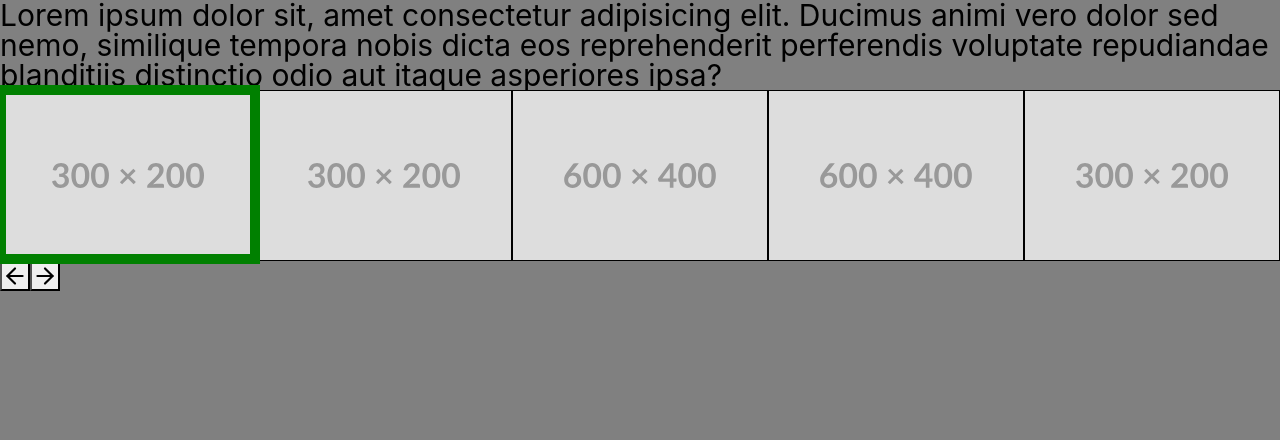
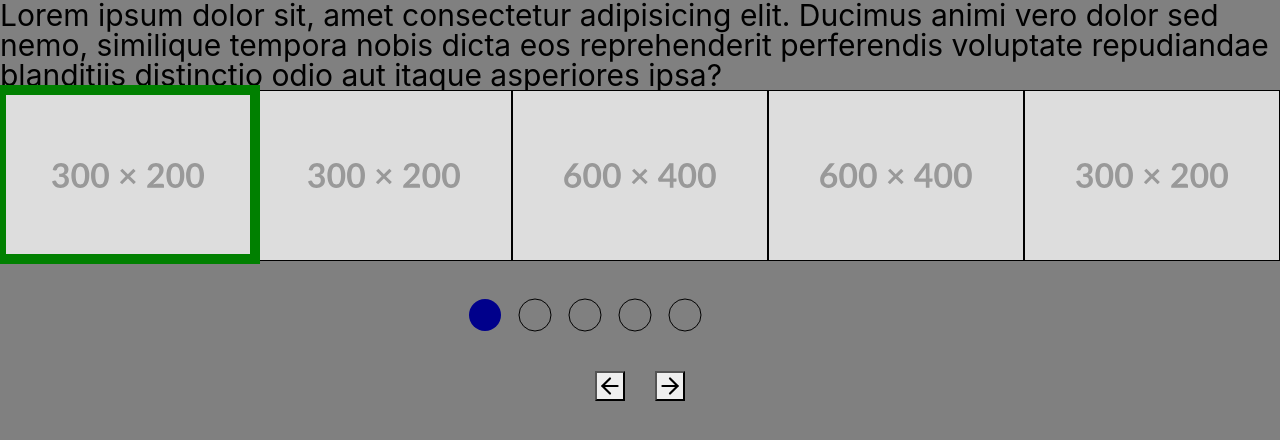
Before and after one commit to thereisnodeveloper/image-carousel, a website built with webpack: page src/index.html in a window 1280 px wide. Built offline with nearby package versions, Linux system fonts and the light colour scheme.

Commit message:
feature: add navigation buttons

```diff
--- a/src/index.js
+++ b/src/index.js
@@ -40,6 +40,8 @@ class Carousel {
   // constructor(){
 
   // }
+  static numImages = 0;
+  static currentNavIndex = 0;
 
   static addImagesToCarousel() {
     // #region configs
@@ -60,7 +62,6 @@ class Carousel {
       const carousel = document.createElement('div');
       carousel.classList.add('carousel');
       carousel.style.display = 'flex';
-      // carousel.style.border = '1px solid red';
       return carousel;
     }
     this.carouselElemRef = createCarousel();
@@ -74,7 +75,7 @@ class Carousel {
       imgToAdd = document.createElement('div').appendChild(imgToAdd);
       imgToAdd.classList.add('carousel-item');
       imgToAdd.setAttribute('id', i);
-
+      Carousel.numImages += 1;
       // let imgWrapper = document.createElement('div');
       // imgWrapper.style.display = 'flex';
       // imgWrapper.appendChild(imgToAdd);
@@ -102,6 +103,18 @@ function makeViewingWindow() {
   const carouselItem = document.querySelector('.carousel-item');
 
   updateViewingWindowSize(viewingWindow, carouselItem);
+  const resizeObserver = new ResizeObserver((resizeEntries) => {
+    for (const entry of resizeEntries) {
+      if (entry.contentBoxSize) {
+        updateViewingWindowSize(
+          document.querySelector('.viewing-window'),
+          document.querySelector('.carousel-item')
+        );
+      }
+    }
+  });
+
+  resizeObserver.observe(document.querySelector('.carousel'));
 
   viewingWindow.style.border = 'solid 5px green';
   viewingWindow.style.outline = 'solid 5px green';
@@ -114,6 +127,13 @@ function makeViewingWindow() {
 document
   .querySelector('.carousel-item')
   .addEventListener('load', makeViewingWindow);
+
+function styleNavDot(navDotElem) {
+  console.log(navDotElem);
+  navDotElem.classList.toggle('selected');
+  return navDotElem;
+}
+const navDotArray = [];
 
 // Carousel.carouselElemRef.style.border = '10px solid gold';
 
@@ -132,7 +152,7 @@ document
  * // Move the carousel to the right
  * moveCarousel(200, 'right');
  */
-function moveCarousel(carouselItemWidth, direction) {
+function moveCarouselAndNav(carouselItemWidth, direction) {
   // console.log('carouselItemWidth:', carouselItemWidth)
   const carousel = document.querySelector('.carousel');
   const currentPosition = +carousel.style.left.replace('px', '');
@@ -140,9 +160,21 @@ function moveCarousel(carouselItemWidth, direction) {
 
   let shiftAmount;
   if (direction === 'left') {
-    shiftAmount = currentPosition - carouselItemWidth;
+    if (Carousel.currentNavIndex > 0) {
+      shiftAmount = currentPosition - carouselItemWidth;
+
+      styleNavDot(navDotArray[Carousel.currentNavIndex]);
+      Carousel.currentNavIndex -= 1;
+      styleNavDot(navDotArray[Carousel.currentNavIndex]);
+    }
   } else if (direction === 'right') {
-    shiftAmount = currentPosition + carouselItemWidth;
+    if (Carousel.currentNavIndex < navDotArray.length -1) {
+      shiftAmount = currentPosition + carouselItemWidth;
+
+      styleNavDot(navDotArray[Carousel.currentNavIndex]);
+      Carousel.currentNavIndex += 1;
+      styleNavDot(navDotArray[Carousel.currentNavIndex]);
+    }
   }
   // console.log('shiftAmount:', shiftAmount);
   carousel.style.left = `${shiftAmount}px`;
@@ -156,6 +188,10 @@ function addNavButtons() {
   // TODO:get img to serve as button
   const goLeft = document.createElement('button');
   const goRight = document.createElement('button');
+  const buttonContainer = document.createElement('div');
+  buttonContainer.className = 'button-container';
+  const navContainer = document.createElement('div');
+  navContainer.className = 'nav-container';
 
   function styleElement(element, backgroundImage) {
     element.style.backgroundImage = `url(${backgroundImage})`;
@@ -171,30 +207,39 @@ function addNavButtons() {
     let direction;
     if (button === goLeft) direction = 'left';
     if (button === goRight) direction = 'right';
-    button.addEventListener('click', () => {
-      moveCarousel(width, direction);
+    button.addEventListener('click', (evt) => {
+      moveCarouselAndNav(width, direction);
+      // navDotArray
     });
   });
 
-  document.querySelector('.carousel-wrapper').append(goLeft, goRight);
+  const navMinimap = createNavMinimap();
+  buttonContainer.append(goLeft, goRight);
+  navContainer.append(navMinimap, buttonContainer);
+  document.querySelector('.carousel-wrapper').append(navContainer);
 }
-const resizeObserver = new ResizeObserver((resizeEntries) => {
-  for (const entry of resizeEntries) {
-    if (entry.contentBoxSize) {
-      updateViewingWindowSize(
-        document.querySelector('.viewing-window'),
-        document.querySelector('.carousel-item')
-      );
-    }
+
+function createNavMinimap() {
+  const navMinimap = document.createElement('ul');
+  navMinimap.className = 'nav-minimap';
+
+  for (let i = 0; i < Carousel.numImages; i += 1) {
+    const liElem = document.createElement('li');
+    liElem.className = 'nav-dot';
+    liElem.setAttribute('id', i);
+    navMinimap.appendChild(liElem);
+    navDotArray.push(liElem);
   }
-});
+  return navMinimap;
+}
 
-resizeObserver.observe(document.querySelector('.carousel'));
+addNavButtons();
 
-// window.onresize(
-//   updateViewingWindowSize(
-//     document.querySelector('.viewing-window'),
-//     document.querySelector('.carousel-item')
-//   )
-// );
-addNavButtons();
+function initializeNavDots() {
+  const currentNavIndex = 0;
+  styleNavDot(navDotArray[0]);
+  // document.body.appendChild()
+  return currentNavIndex;
+}
+
+Carousel.currentNavIndex = initializeNavDots();
--- a/src/style.css
+++ b/src/style.css
@@ -1,14 +1,53 @@
-.carousel-wrapper{
-    position:relative
+:root {
+  --nav-bullet-size: 100px;
 }
 
-.viewing-window{
-    position:absolute;
-    top: 0px;
-    left: 1px;
-    /* border: inset red 5px; */
+.carousel-wrapper {
+  position: relative;
+
 }
 
-.carousel{
-    position:relative;
+.viewing-window {
+  position: absolute;
+  top: 0px;
+  left: 1px;
+  /* border: inset red 5px; */
 }
+
+.carousel {
+  position: relative;
+}
+
+.nav-container {
+  display: flex;
+}
+
+* .nav-container {
+    display: flex;
+    flex-direction: column;
+  align-items: center;
+  gap: 10px;
+}
+
+.nav-dot {
+  list-style-type: circle;
+  font-size: var(--nav-bullet-size);
+}
+
+.nav-dot.selected {
+    list-style-type: disc;
+    font-size: var(--nav-bullet-size);
+    color:darkblue;
+  }
+
+
+.nav-minimap {
+  display: flex;
+  gap: calc(var(--nav-bullet-size)/2);
+}
+
+.button-container{
+    display: flex;
+    gap: 30px;
+    justify-content: center;
+}
```
